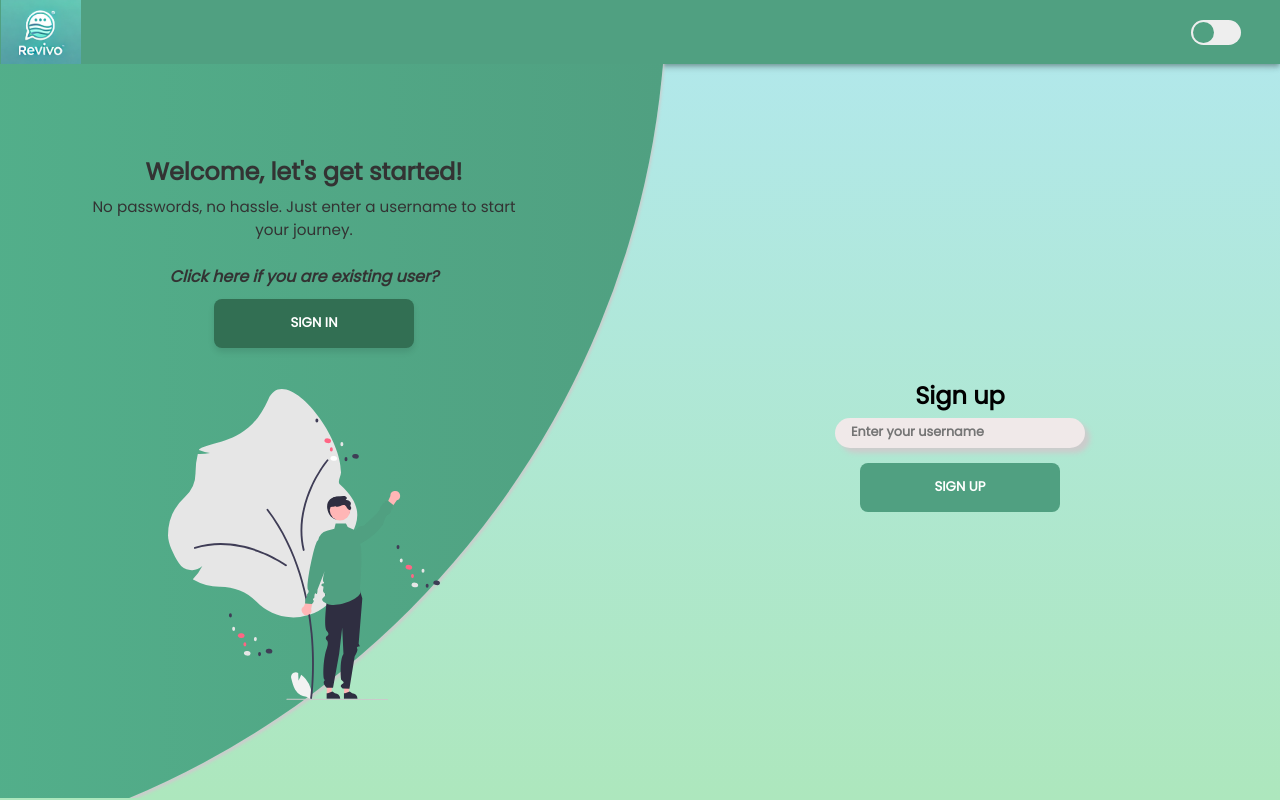
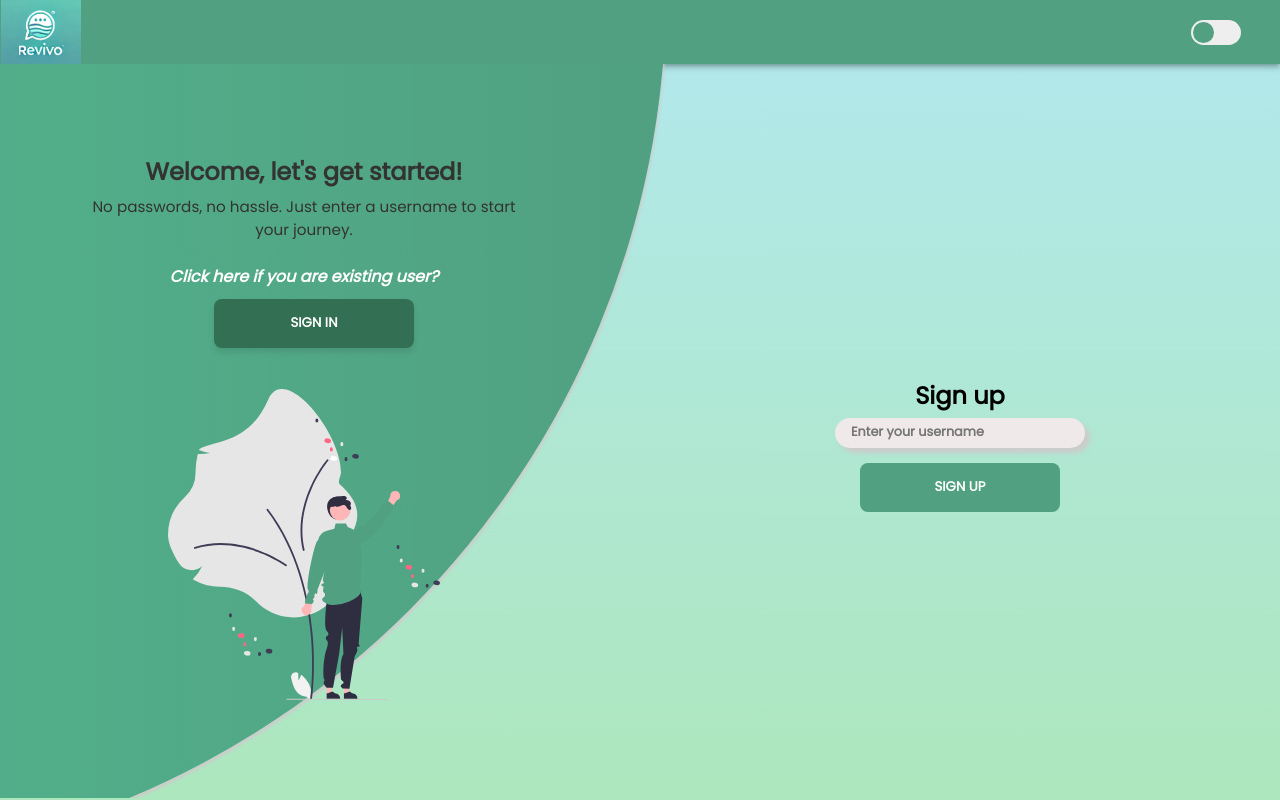
Before and after one commit to JohannCardona/Revivo, a React (Create React App) app in the folder frontend/: page / in a window 1280 px wide. Built offline with nearby package versions, Linux system fonts and the light colour scheme.

Commit message:
Updates to account styling

```diff
--- a/frontend/src/components/login/ExistingUser.jsx
+++ b/frontend/src/components/login/ExistingUser.jsx
@@ -103,7 +103,7 @@ function ExistingUser() {
             <h3>Good to see you again!</h3>
             <p>Enter your username to connect with your chatbot.</p>
             <p
-              style={{ fontWeight: "bold", fontStyle: "italic", fontSize: 16 }}
+              style={{ fontWeight: "bold", fontStyle: "italic", fontSize: 16, color: "white" }}
             >
               Click here if you are a new user?{" "}
               <button
--- a/frontend/src/components/login/NewUser.jsx
+++ b/frontend/src/components/login/NewUser.jsx
@@ -98,7 +98,7 @@ function NewUser() {
               No passwords, no hassle. Just enter a username to start your
               journey.
             </p>
-            <p style={{ fontWeight: "bold", fontStyle: "italic", fontSize: 16 }}>
+            <p style={{ fontWeight: "bold", fontStyle: "italic", fontSize: 16, color: "white" }}>
               Click here if you are existing user?{" "}
               <button
                 style={{ marginLeft: 20 }}
--- a/frontend/src/styles/login/ChangePassword.css
+++ b/frontend/src/styles/login/ChangePassword.css
@@ -14,7 +14,7 @@
 }
 
 .form-title {
-  color: var(--text);
+  color: #000;
 }
 
 .new-panels-container {
--- a/frontend/src/styles/login/RegisterLogin.css
+++ b/frontend/src/styles/login/RegisterLogin.css
@@ -297,7 +297,7 @@ input[type="date"]::-webkit-calendar-picker-indicator {
 
 @media only screen and (min-width: 1700px) {
     .registerlogin-container {
-      min-height: 94.5vh;
+      min-height: 91.8vh;
     }
 
     .input {
```
